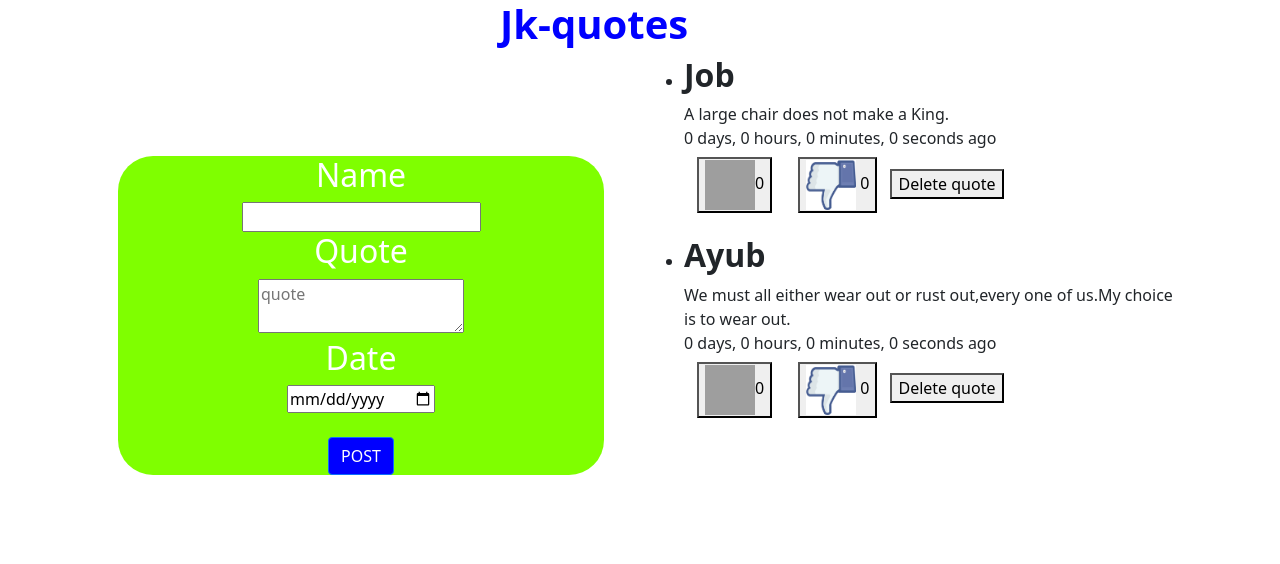
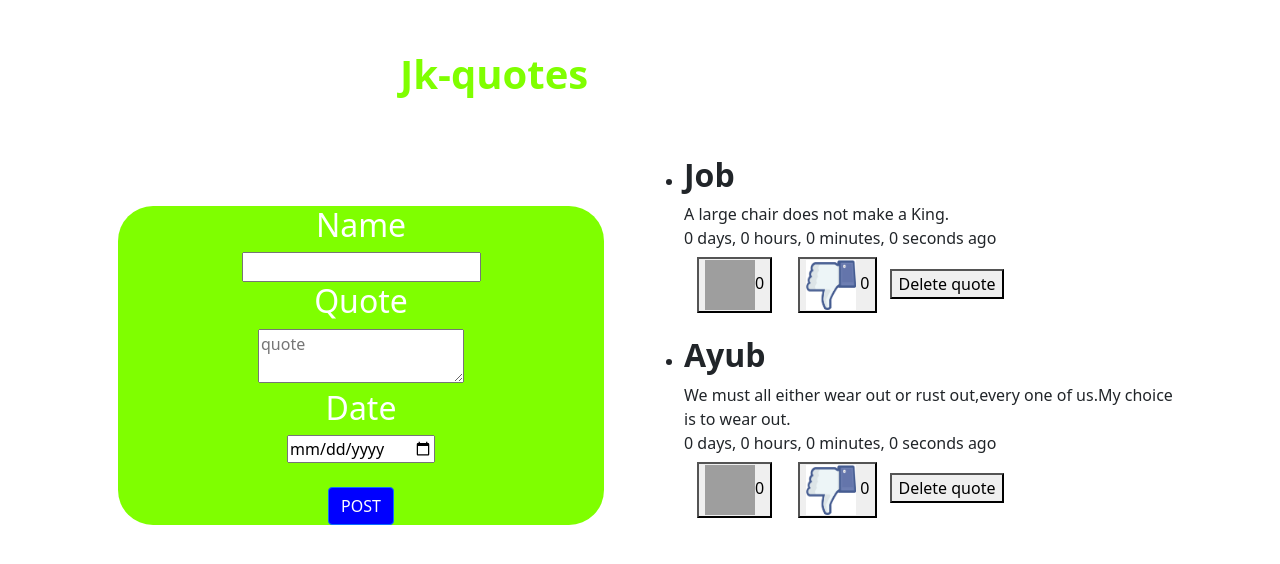
Before and after one commit to jobkarani/Jk-Quotes, an Angular app: page / in a window 1280 px wide. Shown: the top 564 px of the page. Built offline with nearby package versions, Linux system fonts and the light colour scheme; grey boxes are pictures that could not be loaded.

Commit message:
styles the title

```diff
--- a/src/app/app.component.css
+++ b/src/app/app.component.css
@@ -1,5 +1,6 @@
 #title{
-  margin-left: 500px;
-  color: blue;
-
+  margin-left: 400px;
+  color:chartreuse;
+  padding-top: 50px;
+  padding-bottom: 50px;
 }
--- a/src/app/input-detail/input-detail.component.css
+++ b/src/app/input-detail/input-detail.component.css
@@ -1,4 +1,3 @@
-
 .btn{
     display: flex;
 }
--- a/src/app/input/input.component.css
+++ b/src/app/input/input.component.css
@@ -2,7 +2,7 @@ form{
     color: white;
     background-color: chartreuse;
     border-radius: 35px 35px 35px 35px;
-    margin-top: 100px;
+    margin-top: 50px;
 }
 .form-group{
     text-align: center;
```
